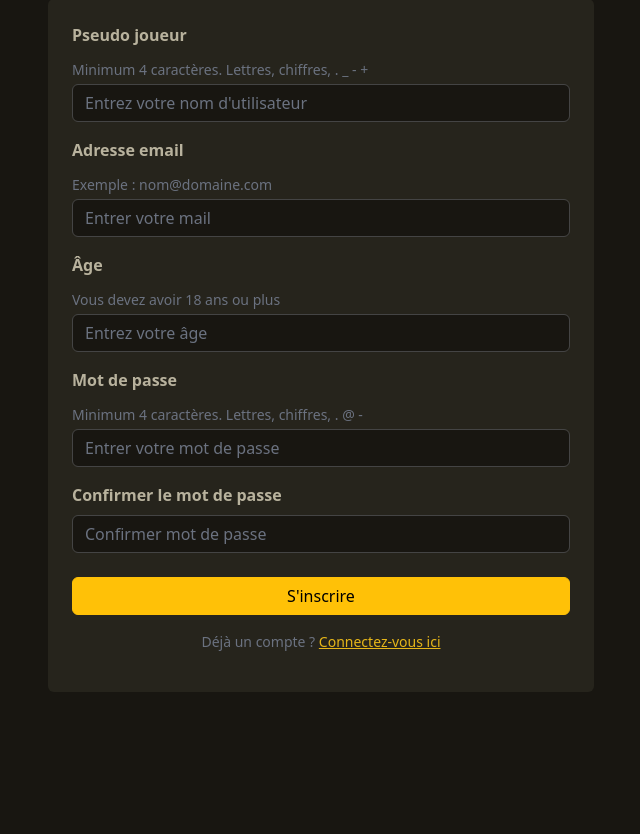
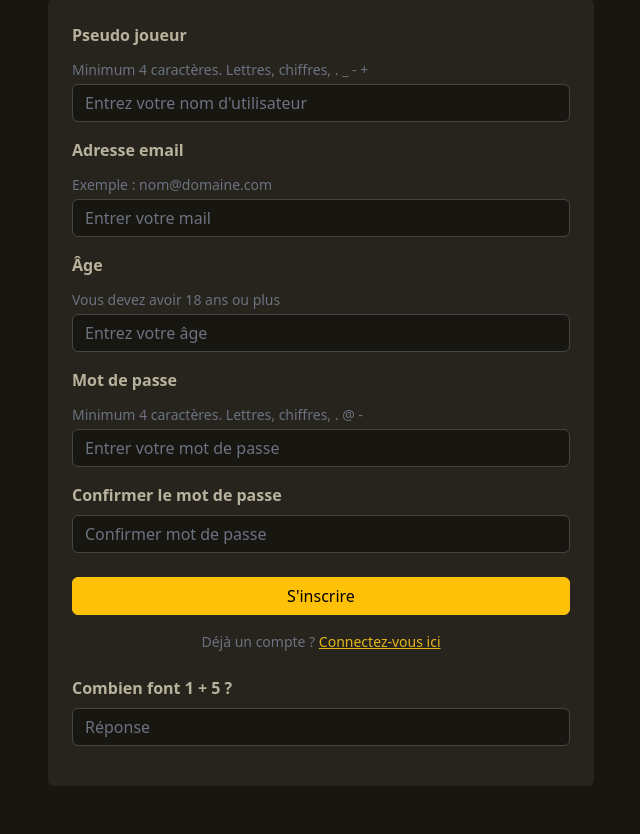
Before and after one commit to Primzark/hpc, a PHP site: page /utilisateur/inscription in a window 1280 px wide. Shown: the part 245-1079 px from the top of the page, without its empty margins (319-959 px from the left). Before the commit the page ends 937 px from the top, so only its background shows below. Run offline with PHP 8.4, Linux system fonts and the light colour scheme.

Commit message:
Add captcha to inscription page

```diff
--- a/src/Controller/UtilisateurInscriptionController.php
+++ b/src/Controller/UtilisateurInscriptionController.php
@@ -14,6 +14,12 @@ $email = '';
 $age = '';
 
 $errors = []; // Tableau des erreurs
+
+// Génère un captcha pour la première visite
+if ($_SERVER['REQUEST_METHOD'] === 'GET') {
+    $_SESSION['captcha_num1'] = rand(1, 9);
+    $_SESSION['captcha_num2'] = rand(1, 9);
+}
 
 if ($_SERVER['REQUEST_METHOD'] == 'POST') {
     // Conserve les valeurs saisies
@@ -69,6 +75,14 @@ if ($_SERVER['REQUEST_METHOD'] == 'POST') {
         $errors['confirm_password'] = 'Les mots de passe ne correspondent pas.';
     }
 
+    // Validation du captcha
+    $expectedCaptcha = ($_SESSION['captcha_num1'] ?? 0) + ($_SESSION['captcha_num2'] ?? 0);
+    if (empty($_POST['captcha'])) {
+        $errors['captcha'] = 'Champ obligatoire.';
+    } elseif (intval($_POST['captcha']) !== $expectedCaptcha) {
+        $errors['captcha'] = 'Captcha incorrect.';
+    }
+
     // Si pas d’erreurs, appel modèle pour ajouter utilisateur
     if (empty($errors)) {
         Utilisateur::ajouter($_POST['nom'], $_POST['email'], $_POST['password']);
@@ -84,7 +98,12 @@ if ($_SERVER['REQUEST_METHOD'] == 'POST') {
         header('Location: /inscription/confirm');
         exit;
     }
+}
 
+// Régénère un nouveau captcha si nécessaire
+if ($_SERVER['REQUEST_METHOD'] === 'POST' && !empty($errors)) {
+    $_SESSION['captcha_num1'] = rand(1, 9);
+    $_SESSION['captcha_num2'] = rand(1, 9);
 }
 
 include_once __DIR__ . '/../View/view_inscription.php'; // Affiche le formulaire
--- a/src/View/view_inscription.php
+++ b/src/View/view_inscription.php
@@ -91,6 +91,20 @@
                         <p class="text-center login-hint small">
                             Déjà un compte ? <a href="/connexion">Connectez-vous ici</a>
                         </p>
+
+                        <!-- Captcha -->
+                        <div class="mb-3 mt-4">
+                            <label for="captcha" class="form-label fw-semibold custom-text">
+                                Combien font <?php echo $_SESSION['captcha_num1']; ?> + <?php echo $_SESSION['captcha_num2']; ?> ?
+                            </label>
+                            <input type="text"
+                                class="form-control custom-bg <?php echo isset($errors['captcha']) ? 'is-invalid' : ''; ?>"
+                                id="captcha" name="captcha" placeholder="Réponse">
+                            <?php if (isset($errors['captcha'])): ?>
+                                <div class="invalid-feedback"><?php echo $errors['captcha']; ?></div>
+                            <?php endif; ?>
+                        </div>
+
                     </form>
                 </div>
 
```
